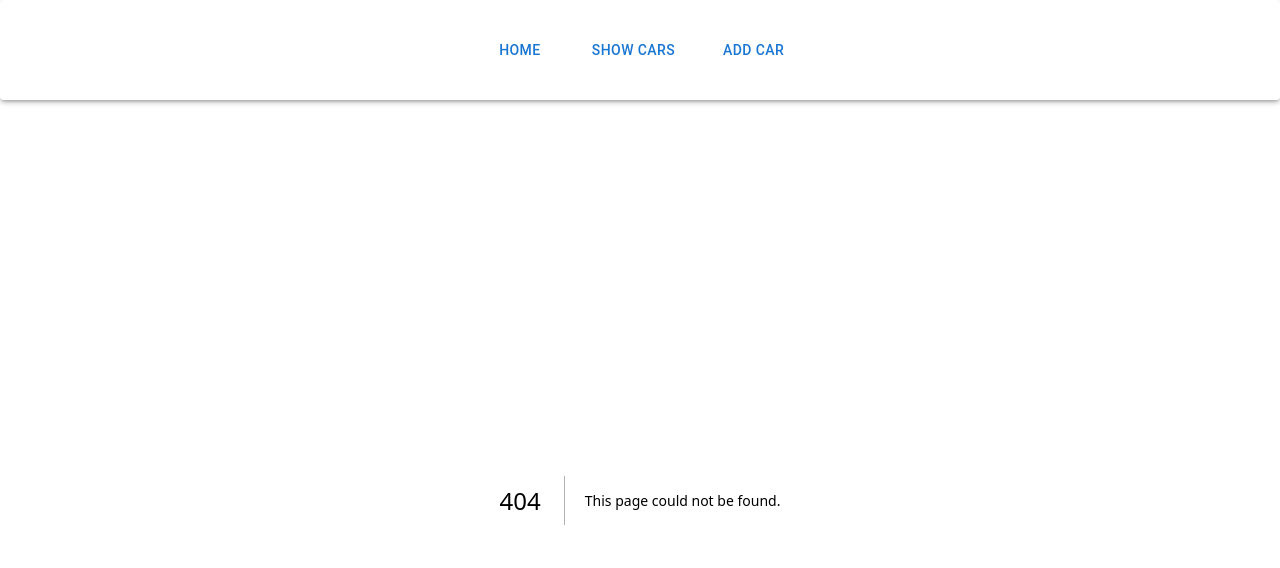
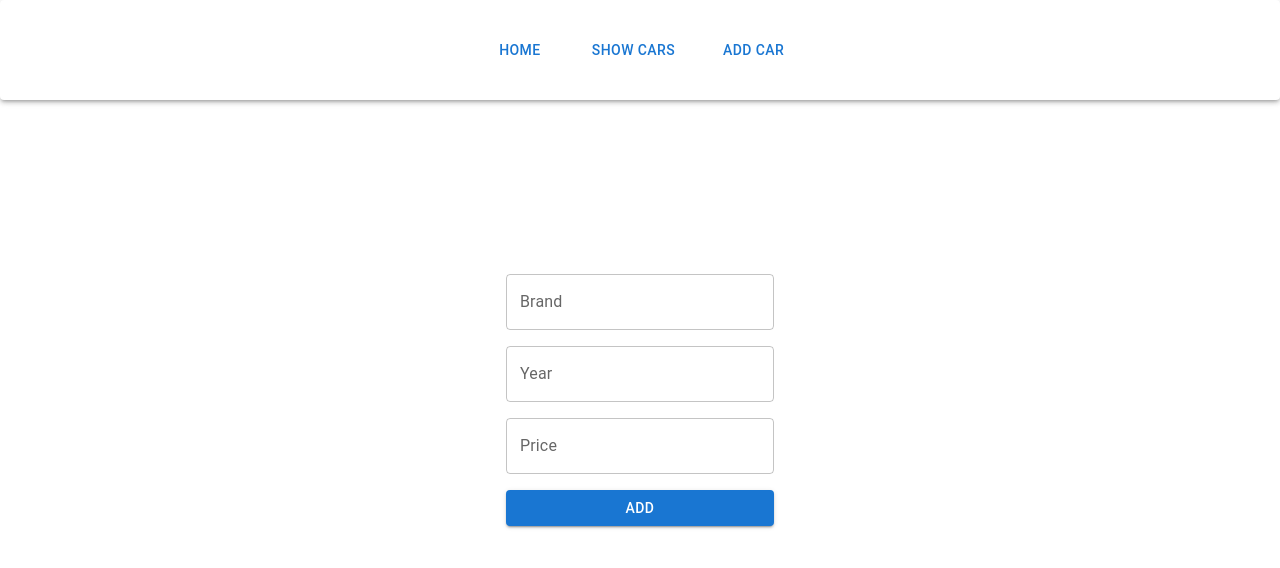
Before and after one commit to denys-badass/okten-next-hw, a Next.js app: page /cars/add in a window 1280 px wide. Before the commit this address had no page. Shown: the top 568 px of the page. Built offline with nearby package versions, Linux system fonts and the light colour scheme; what @mui/material-nextjs would draw is missing.

Commit message:
add form for post car

```diff
--- /dev/null
+++ b/src/app/(public)/cars/add/page.tsx
@@ -0,0 +1,12 @@
+import {AddCarForm} from "@/components/add-car-form/AddCarForm";
+import {Box} from "@mui/material";
+
+const AddCarPage =  () => {
+    return (
+        <Box sx={{display: "flex", justifyContent: "center", alignItems: "center", height: "75vh" }}>
+            <AddCarForm />
+        </Box>
+    );
+}
+
+export default AddCarPage;
--- a/src/app/(public)/cars/layout.tsx
+++ b/src/app/(public)/cars/layout.tsx
@@ -1,5 +1,6 @@
 import {Metadata} from "next";
 import {ReactNode} from "react";
+import {Container} from "@mui/material";
 
 export const metadata: Metadata = {
     title: 'Cars',
@@ -9,9 +10,9 @@ export const metadata: Metadata = {
 type Props = { children: ReactNode }
 const CarsLayout = ({children}: Props) => {
     return (
-        <>
+        <Container maxWidth="xl">
             {children}
-        </>
+        </Container>
     )
 };
 
--- a/src/app/(public)/cars/page.tsx
+++ b/src/app/(public)/cars/page.tsx
@@ -1,12 +1,9 @@
-import {Container} from "@mui/material";
 import {Cars} from "@/components/cars/Cars";
 
 const CarsPage = () => {
 
     return (
-        <Container maxWidth="xl">
-            <Cars/>
-        </Container>
+        <Cars/>
     );
 };
 
--- /dev/null
+++ b/src/components/add-car-form/AddCarForm.tsx
@@ -0,0 +1,15 @@
+import Form from "next/form";
+import {Box, Button, TextField} from "@mui/material";
+
+export const AddCarForm = () => {
+    return (
+        <Form action={'/cars'}>
+            <Box width={'300px'} sx={{display: "flex", justifyContent: "center", alignItems: "center", flexDirection: "column", gap: 2, p: 2}}>
+                <TextField fullWidth name={'make'} label={'Brand'}></TextField>
+                <TextField fullWidth name={'make'} type={'number'} label={'Year'}></TextField>
+                <TextField fullWidth name={'make'} type={'number'} label={'Price'}></TextField>
+                <Button fullWidth variant={'contained'} type={'submit'}>Add</Button>
+            </Box>
+        </Form>
+    );
+};
--- a/src/components/header/Header.tsx
+++ b/src/components/header/Header.tsx
@@ -11,7 +11,7 @@ export const Header = () => {
                     <Button href={'/cars'}>Show Cars</Button>
                 </Box>
                 <Box>
-                    <Button>Add Car</Button>
+                    <Button href={'/cars/add'}>Add Car</Button>
                 </Box>
             </Box>
         </Paper>
```
